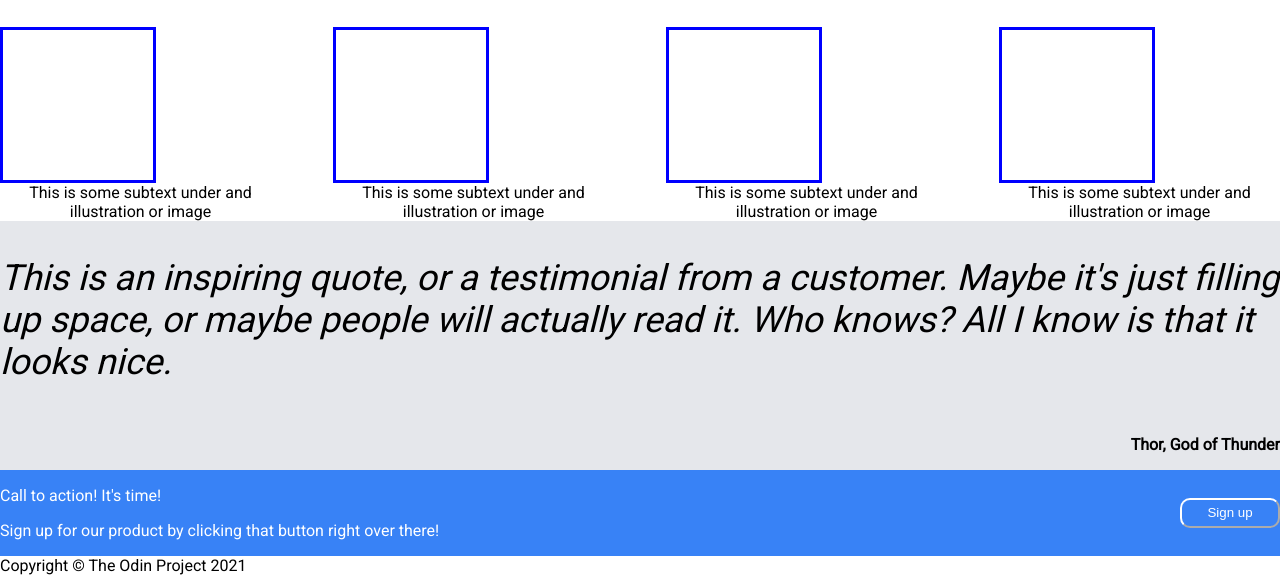
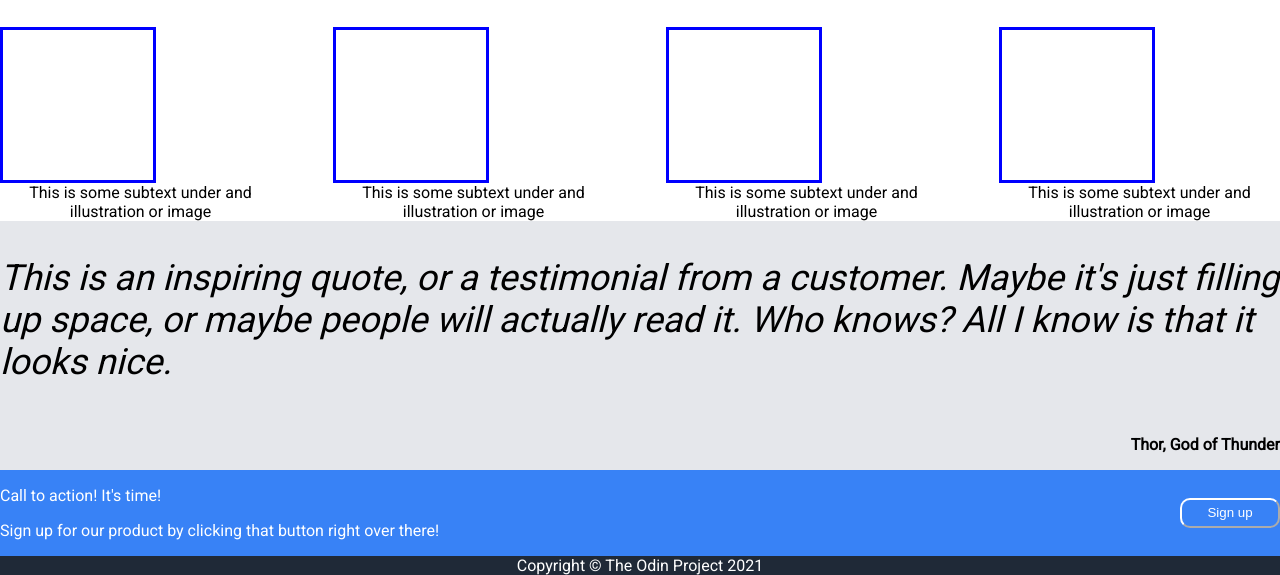
Before and after one commit to elpropheto/Odin-landing-page, a plain HTML site: page index.html in a window 1280 px wide. Shown: the part 394-969 px from the top of the page. Drawn offline with Linux system fonts and the light colour scheme.

Commit message:
Style footer

```diff
--- a/style.css
+++ b/style.css
@@ -113,6 +113,10 @@ ul{
 
 .footer{
   display: flex;
+  justify-content: center;
+  align-items: center;
+  background-color: #1f2937;
+  color: white;
 }
 h2{
   font-size: 36px;
```
